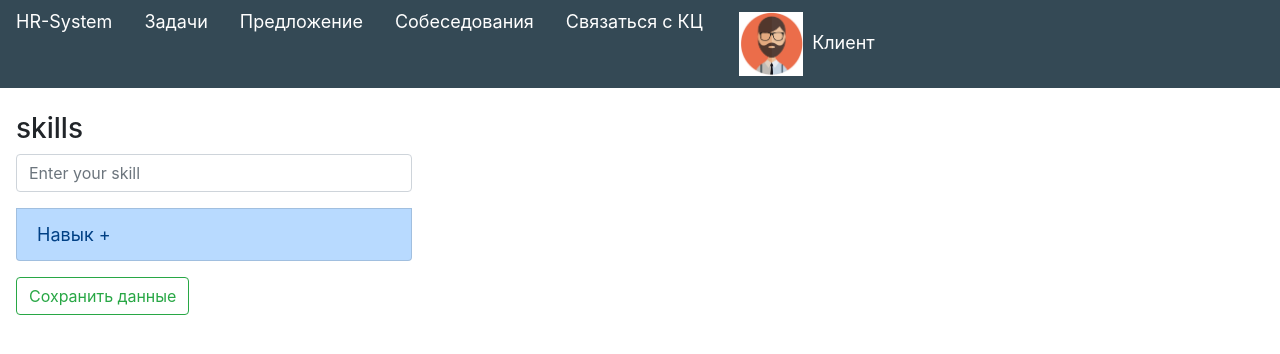
After one commit to testvalik/BelHardCMS, a Django app: page /client/edit/skills in a window 1280 px wide. The commit adds this page. Shown: the top 354 px of the page. Run offline with Django 3.2, Linux system fonts and the light colour scheme; some libraries are stand-ins or nearby versions.

Commit message:
upd. edit profile and skill pages

```diff
--- a/client/client_urls.py
+++ b/client/client_urls.py
@@ -5,6 +5,8 @@ from . import views
 urlpatterns = [
     path('', views.client_main_page),
     path('profile', views.client_profile),
-    path('edit', views.client_edit),
+    path('edit', views.client_edit_main),
     path('save_edit_main', views.save_client_edit_main),  # TODO: есть ли лучший метод обработки POST ?
+    path('edit/skills', views.client_edit_skills),
+    path('save_edit_skills', views.save_client_edit_skills),
 ]
--- /dev/null
+++ b/client/templates/client/client_edit_skills.html
@@ -0,0 +1,37 @@
+{% extends 'client/client_main_page.html' %}
+{% load staticfiles %}
+
+{% block title %}
+    Edit Skills
+{% endblock %}
+
+{% block content %}
+
+    <h3>skills</h3>
+
+    <div class="row">
+        <div class="col-md-4">
+
+            <form action="/client/save_edit_skills" method="post">
+                {% csrf_token %}
+
+                <div class="list-group">
+                    <div class="input-group mb-3">
+                        <input type="text" class="form-control" placeholder="Enter your skill"
+                               aria-label="Enter your skill" aria-describedby="button-addon2" id="city"
+                               value="" name="skill_1">
+                        {#                value="{{ request.form['skill'] }}#}
+                    </div>
+
+                    <a href="#" id="skill_plus"
+                       class="list-group-item list-group-item-action list-group-item-primary mb-3">
+                        Навык +</a>
+                </div>
+
+                <input type="submit" value="Сохранить данные" formmethod="post" class="btn btn-outline-success mb-3">
+            </form>
+
+        </div>
+    </div>
+
+{% endblock %}
--- a/client/views.py
+++ b/client/views.py
@@ -20,7 +20,7 @@ def client_profile(request):
     return render(request, 'client/client_profile.html', response)
 
 
-def client_edit(request):
+def client_edit_main(request):
     response = csrf(request)
 
     response['client_img'] = 'client/img/user_1.png'
@@ -33,3 +33,20 @@ def save_client_edit_main(request):
         print("save_client_edit_main - request POST")
 
     return redirect('/client/profile')
+
+
+def client_edit_skills(request):
+    response = csrf(request)
+
+    response['client_img'] = 'client/img/user_1.png'
+
+    return render(request, 'client/client_edit_skills.html', response)
+
+
+def save_client_edit_skills(request):
+    if request.POST:
+        print("save_client_edit_skills - request POST")
+        skill_1 = request.POST['skill_1']
+        print("skill_1: %s" % skill_1)
+
+    return redirect('/client/edit')
```
Also changed, not shown: client/templates/client/client_edit_main.html (+25 -20 lines).
